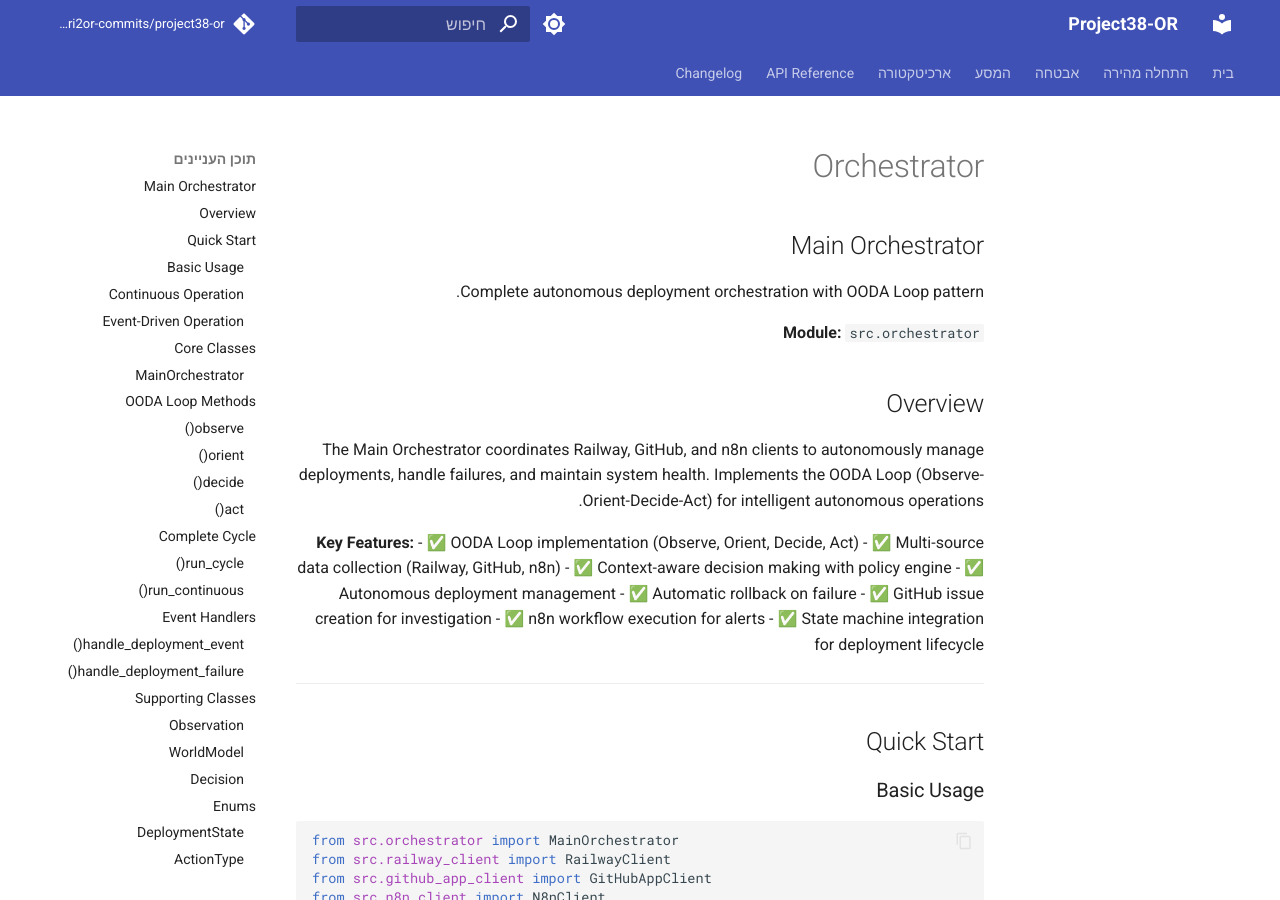
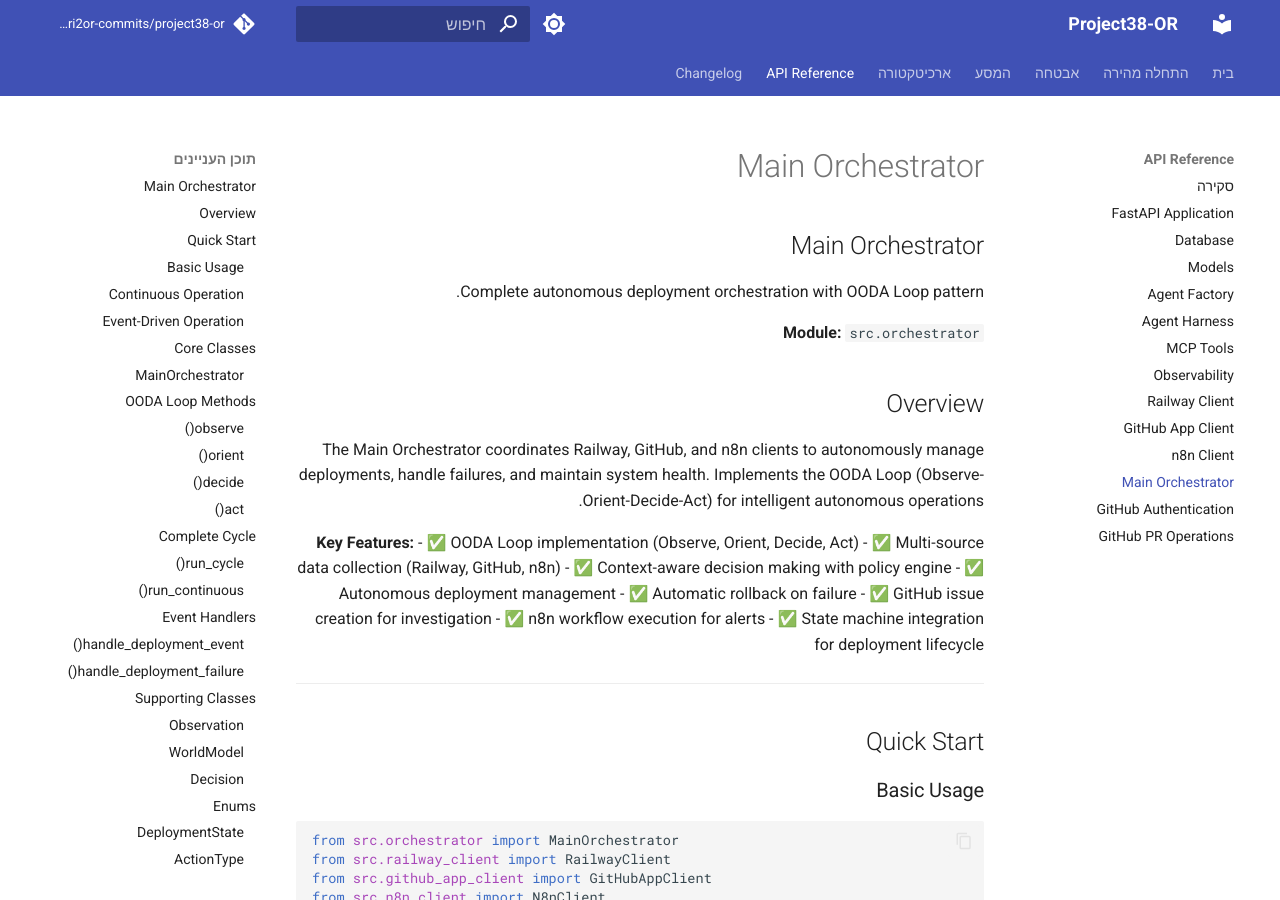
Before and after one commit to edri2or-commits/project38-or, an MkDocs documentation site: the page built from docs/api/orchestrator.md, in a window 1280 px wide and 900 px high. Built offline with MkDocs 1.6.1 and Material for MkDocs 9.7.7, drawn with Linux system fonts in a browser that asks for light colours; comment, search, counter and statistics services are not loaded.

Commit message:
docs(mkdocs): add Phase 2 & 3 API docs to navigation
Added to mkdocs.yml nav:
- GitHub App Client (api/github_app_client.md)
- n8n Client (api/n8n_client.md)
- Main Orchestrator (api/orchestrator.md)

Fixed link in orchestrator.md:
- Changed railway_client.md to railway.md

Fixes docs-validation CI workflow

```diff
--- a/docs/api/orchestrator.md
+++ b/docs/api/orchestrator.md
@@ -560,7 +560,7 @@ See `tests/test_orchestrator.py` for comprehensive test suite.
 
 ## Related Documentation
 
-- [Railway Client API](railway_client.md) - Railway GraphQL API integration
+- [Railway Client API](railway.md) - Railway GraphQL API integration
 - [GitHub App Client API](github_app_client.md) - GitHub App authentication and operations
 - [n8n Client API](n8n_client.md) - n8n workflow orchestration
 - [State Machine](../autonomous/01-system-architecture-hybrid.md#state-machine) - Deployment lifecycle management
--- a/mkdocs.yml
+++ b/mkdocs.yml
@@ -106,6 +106,9 @@ nav:
       - MCP Tools: api/mcp.md
       - Observability: api/observability.md
       - Railway Client: api/railway.md
+      - GitHub App Client: api/github_app_client.md
+      - n8n Client: api/n8n_client.md
+      - Main Orchestrator: api/orchestrator.md
       - GitHub Authentication: api/github_auth.md
       - GitHub PR Operations: api/github_pr.md
   - Changelog: changelog.md
```
